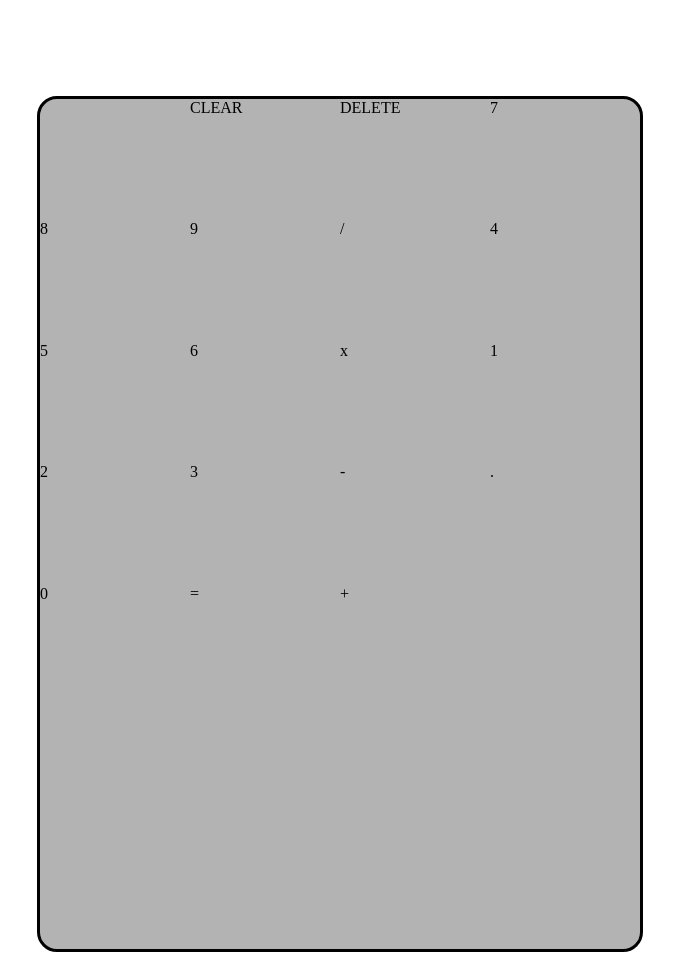
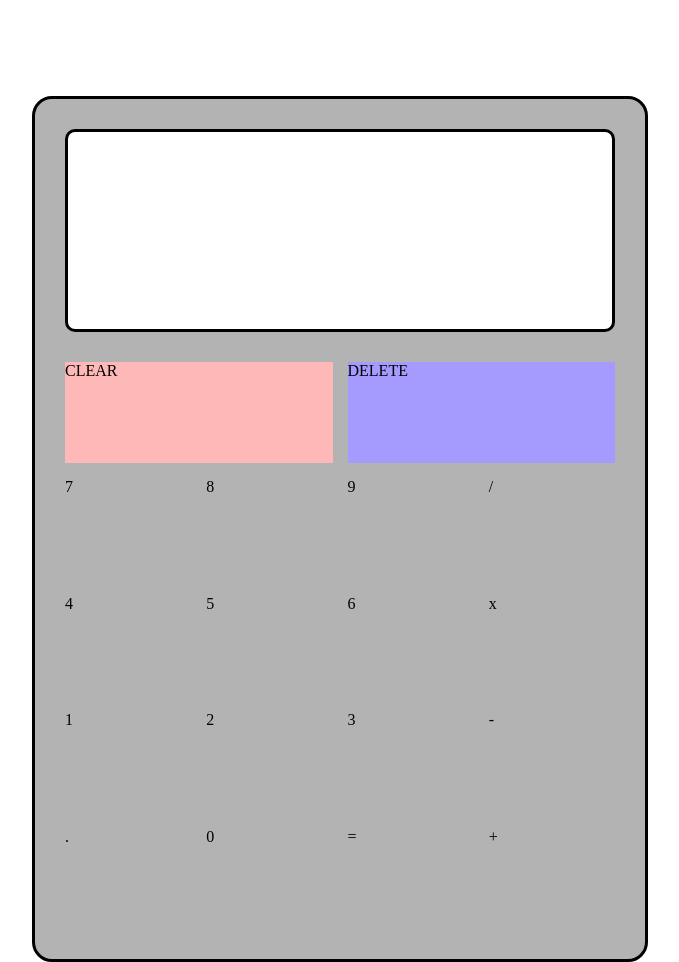
Before and after one commit to Furilon/calculator, a plain HTML site: page index.html in a window 1280 px wide. Shown: the whole page, without its empty margins (300-979 px from the left). Drawn offline with Linux system fonts and the light colour scheme.

Commit message:
Added colors, centered and stylized fonts, divided screen into upper and lower parts.

```diff
--- a/style.css
+++ b/style.css
@@ -6,11 +6,48 @@ body {
 }
 
 #container {
-    height: 850px;
-    width: 600px;
+    height: 800px;
+    width: 550px;
     border: 3px solid black;
     background-color: rgb(180, 179, 179);
     border-radius: 20px;
     display: grid;
     grid-template: repeat(7, 1fr) / repeat(4, 1fr);
+    gap: 15px 15px;
+    padding: 30px;
 }
+
+.button, #screen {
+    border: 3px solid black;
+    border-radius: 10px;
+    background-color: white;
+    font-size: 28px;
+    font-family: "Roboto", sans-serif;
+    text-align: center;
+    padding: 31px 0;
+}
+
+#screen {
+    grid-area: 1 / 1 / 3 / 5;
+    margin-bottom: 15px;
+    padding: 20px 10px;
+    display: flex;
+    flex-direction: column;
+    justify-content: space-between;
+    align-items: flex-end;
+    font-size: 45px;
+}
+
+#upper-screen {
+    font-size: 30px;
+}
+
+#clear {
+    grid-area: 3 / 1 / 4 / 3;
+    background-color: rgb(255, 184, 184);
+}
+
+#delete {
+    grid-area: 3 / 3 / 4 / 5;
+    background-color: rgb(165, 155, 255);
+}
```
